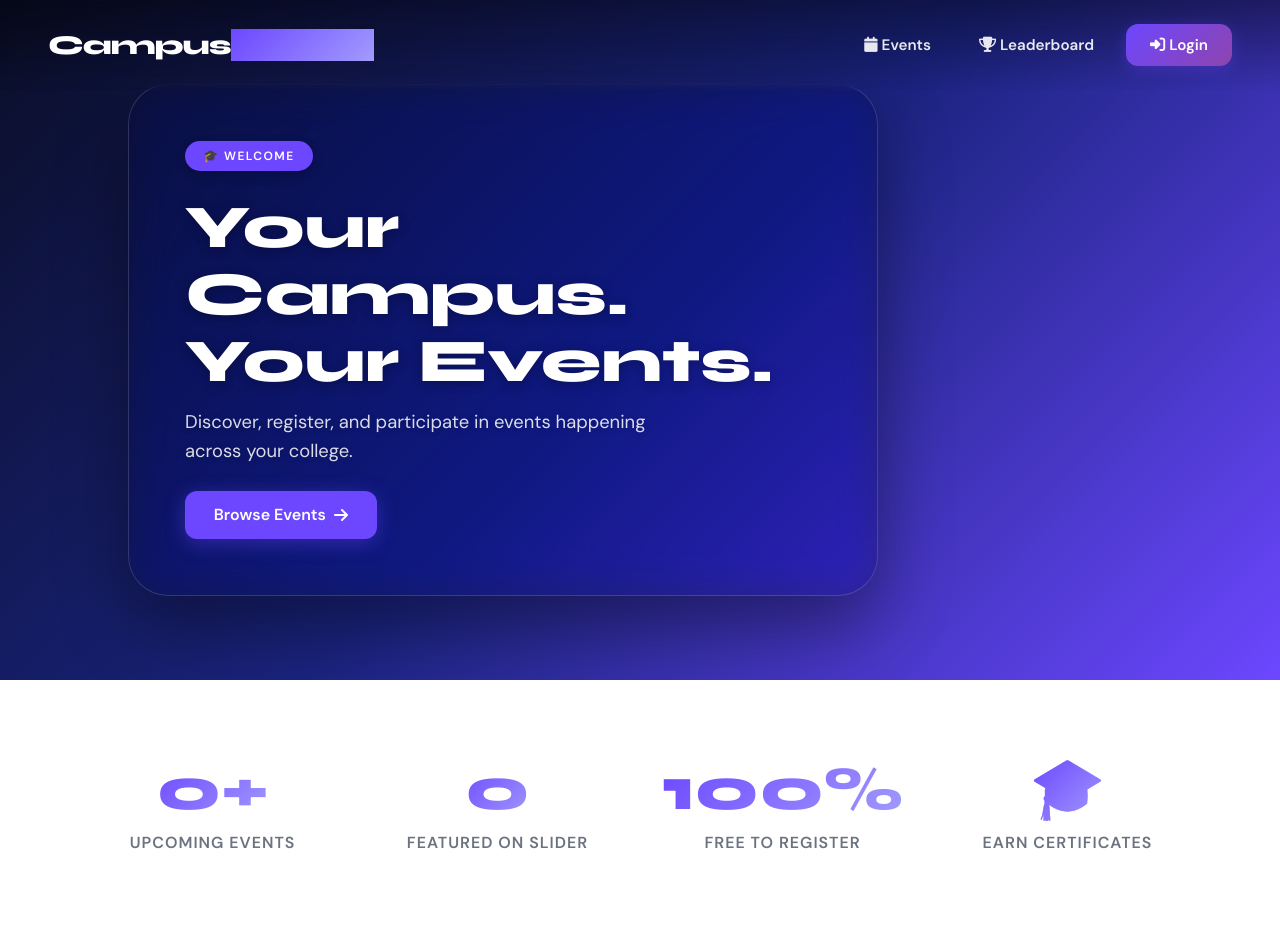
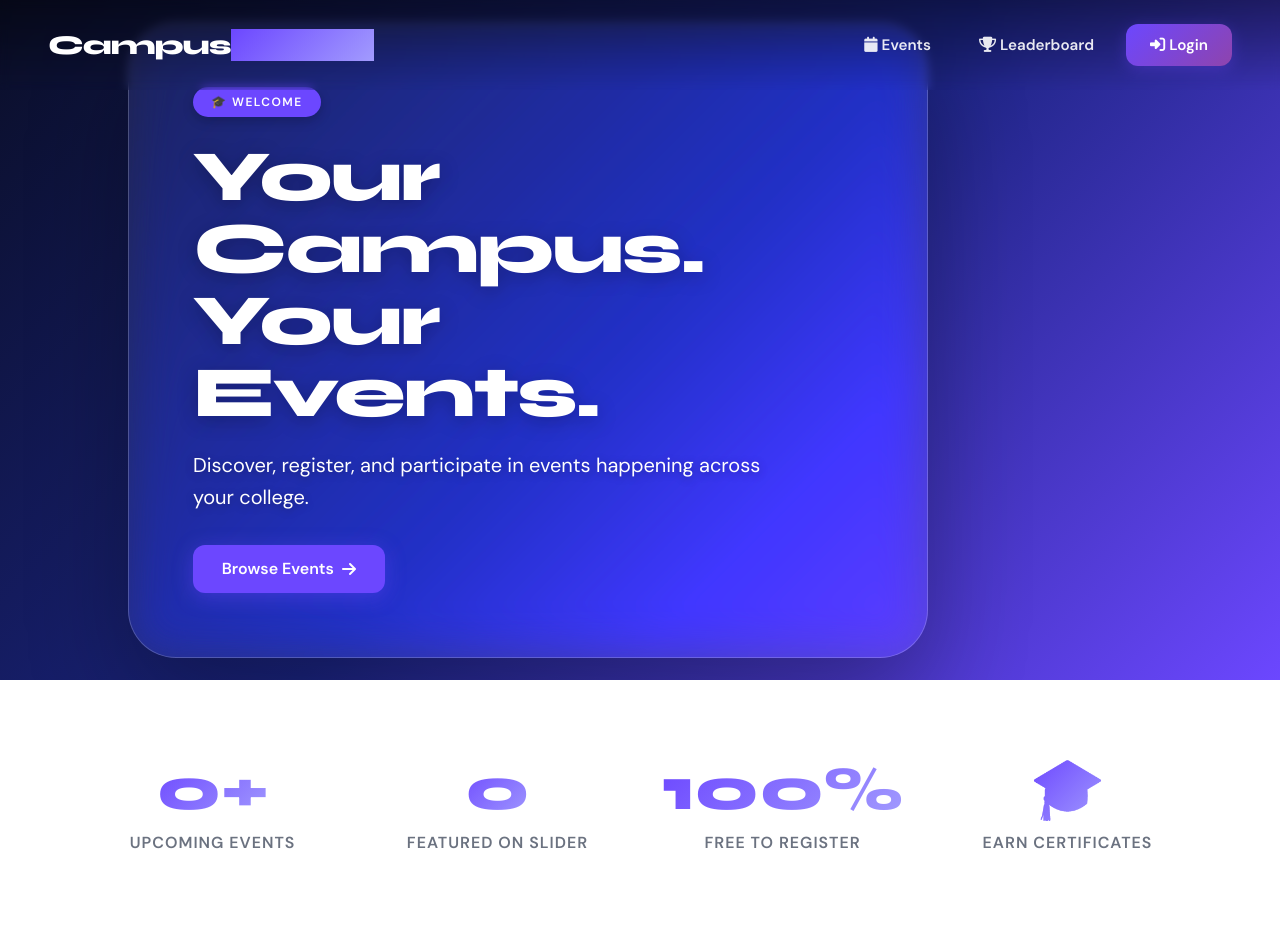
Before and after one commit to bawahemangi/campus_events, a Django app: page / in a window 1280 px wide. Shown: the top 935 px of the page. Run offline with Django 4.2, Linux system fonts and the light colour scheme; data that the repository does not hold is empty.

Commit message:
inhanced slider

```diff
--- a/templates/home.html
+++ b/templates/home.html
@@ -99,18 +99,21 @@
       z-index: 3;
     }
     .slide-inner {
-      max-width: 750px;
-      background: rgba(var(--navy-rgb), 0.35);
-      padding: 3.5rem;
-      border-radius: 40px;
-      backdrop-filter: blur(20px) saturate(160%);
-      -webkit-backdrop-filter: blur(20px) saturate(160%);
-      border: 1px solid rgba(255,255,255,0.15);
-      box-shadow: 0 30px 70px rgba(0,0,0,0.4);
+      max-width: 800px;
+      background: rgba(255, 255, 255, 0.08);
+      padding: 4rem;
+      border-radius: 48px;
+      backdrop-filter: blur(24px) saturate(180%);
+      -webkit-backdrop-filter: blur(24px) saturate(180%);
+      border: 1px solid rgba(255,255,255,0.2);
+      box-shadow: 0 40px 100px rgba(0,0,0,0.3);
+      display: flex;
+      flex-direction: column;
+      align-items: flex-start;
     }
     .slide-inner.dark-text {
-      background: rgba(255,255,255, 0.15);
-      border-color: rgba(0,0,0,0.05);
+      background: rgba(255,255,255, 0.4);
+      border-color: rgba(0,0,0,0.1);
     }
     .slide-tag {
       display: inline-block;
@@ -126,19 +129,21 @@
 
     .slide-title {
       font-family: 'Syne', sans-serif;
-      font-size: clamp(2rem, 5vw, 3.8rem);
-      font-weight: 800; line-height: 1.1;
-      color: #fff; margin-bottom: .75rem;
-      text-shadow: 0 2px 12px rgba(0,0,0,.3);
+      font-size: clamp(2.5rem, 6vw, 4.5rem);
+      font-weight: 800; line-height: 1;
+      color: #fff; margin-bottom: 1.25rem;
+      text-shadow: 0 4px 20px rgba(0,0,0,0.25);
+      letter-spacing: -2px;
     }
     .slide-title.dark-text { color: #0a0e27; text-shadow: none; }
 
     .slide-subtitle {
-      font-size: clamp(.9rem, 2vw, 1.15rem);
-      color: rgba(255,255,255,.85);
-      margin-bottom: 1.5rem; line-height: 1.6;
-      text-shadow: 0 1px 6px rgba(0,0,0,.2);
-      max-width: 520px;
+      font-size: clamp(.95rem, 2vw, 1.25rem);
+      color: #fff;
+      margin-bottom: 2rem; line-height: 1.6;
+      text-shadow: 0 2px 10px rgba(0,0,0,0.3);
+      max-width: 600px;
+      opacity: 0.9;
     }
     .slide-subtitle.dark-text { color: rgba(10,14,39,.75); text-shadow: none; }
 
@@ -168,15 +173,16 @@
     /* Prev / Next arrows */
     .slider-arrow {
       position: absolute; top: 50%; transform: translateY(-50%);
-      z-index: 10; background: rgba(255,255,255,.15);
-      border: 1.5px solid rgba(255,255,255,.3);
+      z-index: 10; background: rgba(255,255,255,0.1);
+      border: 1px solid rgba(255,255,255,0.4);
       color: #fff; border-radius: 50%;
-      width: 52px; height: 52px; display: flex; align-items: center; justify-content: center;
-      cursor: pointer; transition: all .2s; backdrop-filter: blur(4px);
+      width: 60px; height: 60px; display: flex; align-items: center; justify-content: center;
+      cursor: pointer; transition: all 0.3s cubic-bezier(0.4, 0, 0.2, 1);
+      backdrop-filter: blur(12px);
     }
-    .slider-arrow:hover { background: rgba(255,255,255,.3); }
-    .slider-arrow.prev { left: 24px; }
-    .slider-arrow.next { right: 24px; }
+    .slider-arrow:hover { background: var(--primary); border-color: var(--primary); transform: translateY(-50%) scale(1.1); }
+    .slider-arrow.prev { left: 30px; }
+    .slider-arrow.next { right: 30px; }
 
     /* Dot indicators */
     .slider-dots {
@@ -398,7 +404,7 @@
     <div class="slider-dots" id="sliderDots">
       {% for slide in slides %}
       <button class="dot {% if forloop.first %}active{% endif %}"
-        onclick="goToSlide({{ forloopcounter0 }})" aria-label="Slide {{ forloop.counter }}"></button>
+        onclick="goToSlide({{ forloop.counter0 }})" aria-label="Slide {{ forloop.counter }}"></button>
       {% endfor %}
     </div>
 
@@ -406,7 +412,7 @@
     <div class="thumb-strip" id="thumbStrip">
       {% for slide in slides %}
       <div class="thumb {% if forloop.first %}active{% endif %}"
-        onclick="goToSlide({{ forloopcounter0 }})"
+        onclick="goToSlide({{ forloop.counter0 }})"
         title="{{ slide.title }}">
         {% if slide.image %}
           <img src="{{ slide.image.url }}" alt="{{ slide.title }}" loading="lazy">
```
